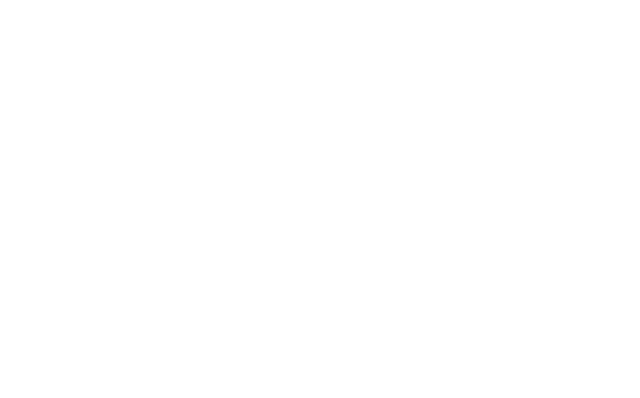
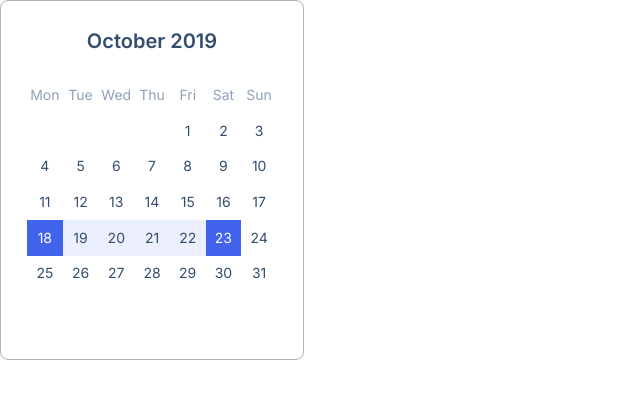
Before and after one commit to js-tasks-ru/htmlcss-20220919_kuzya9, a website: page 05-lection3/03-calendar/index.html in a window 1280 px wide. Shown: the whole page, without its empty margins (0-640 px from the left). Drawn offline with Linux system fonts and the light colour scheme.

Commit message:
calendar

```diff
--- a/05-lection3/03-calendar/calendar.css
+++ b/05-lection3/03-calendar/calendar.css
@@ -0,0 +1,62 @@
+.calendar {
+    box-sizing: border-box;
+    border: 1px solid var(--grey-3);
+    border-radius: 8px;
+    padding: 28px 26px 32px;
+    max-width: 304px;
+    background: var(--white);
+    width: 100%;
+}
+
+.calendar__title {
+    font-family: 'Inter';
+    font-style: normal;
+    font-weight: 600;
+    font-size: 20px;
+    line-height: 24px;
+    display: flex;
+    justify-content: center;
+    color: #334D6E;
+    margin: 0 0 24px;
+}
+.calendar__wrapper {
+    position: relative;
+    padding-bottom: 100%;
+}
+
+.calendar__inner {
+    display: grid;
+    grid-template-columns: repeat(7, 1fr);
+    grid-template-rows: repeat(7, 1fr);
+    position: absolute;
+    top: 0;
+    left: 0;
+    width: 100%;
+    height: 100%;
+}
+
+.calendar__item {
+    font-family: 'Inter';
+    font-style: normal;
+    font-weight: 400;
+    font-size: 14px;
+    line-height: 20px;
+    display: flex;
+    align-items: center;
+    justify-content: center;
+    color: #334D6E;
+}
+
+.calendar__item_day {
+    color: #90A0B7;
+}
+
+.calendar__item_range {
+    background: rgba(160, 177, 245, 0.2);
+    color: #334D6E;
+}
+
+.calendar__item_selected {
+    background: #4263EB;
+    color: var(--white);
+}
--- a/05-lection3/03-calendar/index.html
+++ b/05-lection3/03-calendar/index.html
@@ -1,5 +1,6 @@
 <!DOCTYPE html>
 <!-- Страница с календарем -->
+<meta charset="utf-8">
 <html lang="ru">
     <head>
         <link rel="stylesheet" href="../../assets/css/main.css">
@@ -7,6 +8,67 @@
         <title>Calendar</title>
     </head>
     <body>
+    <div class="calendar">
+        <text class="calendar__title">October 2019</text>
+        <div class="calendar__wrapper">
+            <div class="calendar__inner">
+                <span class="calendar__item calendar__item_day">Mon</span>
+                <span class="calendar__item calendar__item_day">Tue</span>
+                <span class="calendar__item calendar__item_day">Wed</span>
+                <span class="calendar__item calendar__item_day">Thu</span>
+                <span class="calendar__item calendar__item_day">Fri</span>
+                <span class="calendar__item calendar__item_day">Sat</span>
+                <span class="calendar__item calendar__item_day">Sun</span>
 
+                <span class="calendar__item"></span>
+                <span class="calendar__item"></span>
+                <span class="calendar__item"></span>
+                <span class="calendar__item"></span>
+                <span class="calendar__item">1</span>
+                <span class="calendar__item">2</span>
+                <span class="calendar__item">3</span>
+
+                <span class="calendar__item">4</span>
+                <span class="calendar__item">5</span>
+                <span class="calendar__item">6</span>
+                <span class="calendar__item">7</span>
+                <span class="calendar__item">8</span>
+                <span class="calendar__item">9</span>
+                <span class="calendar__item">10</span>
+
+                <span class="calendar__item">11</span>
+                <span class="calendar__item">12</span>
+                <span class="calendar__item ">13</span>
+                <span class="calendar__item">14</span>
+                <span class="calendar__item">15</span>
+                <span class="calendar__item">16</span>
+                <span class="calendar__item">17</span>
+
+                <span class="calendar__item calendar__item_selected">18</span>
+                <span class="calendar__item calendar__item_range">19</span>
+                <span class="calendar__item calendar__item_range">20</span>
+                <span class="calendar__item calendar__item_range">21</span>
+                <span class="calendar__item calendar__item_range">22</span>
+                <span class="calendar__item calendar__item_selected">23</span>
+                <span class="calendar__item">24</span>
+
+                <span class="calendar__item">25</span>
+                <span class="calendar__item">26</span>
+                <span class="calendar__item">27</span>
+                <span class="calendar__item">28</span>
+                <span class="calendar__item">29</span>
+                <span class="calendar__item">30</span>
+                <span class="calendar__item">31</span>
+
+                <span class="calendar__item"></span>
+                <span class="calendar__item"></span>
+                <span class="calendar__item"></span>
+                <span class="calendar__item"></span>
+                <span class="calendar__item"></span>
+                <span class="calendar__item"></span>
+                <span class="calendar__item"></span>
+            </div>
+        </div>
+    </div>
     </body>
 </html>
```
